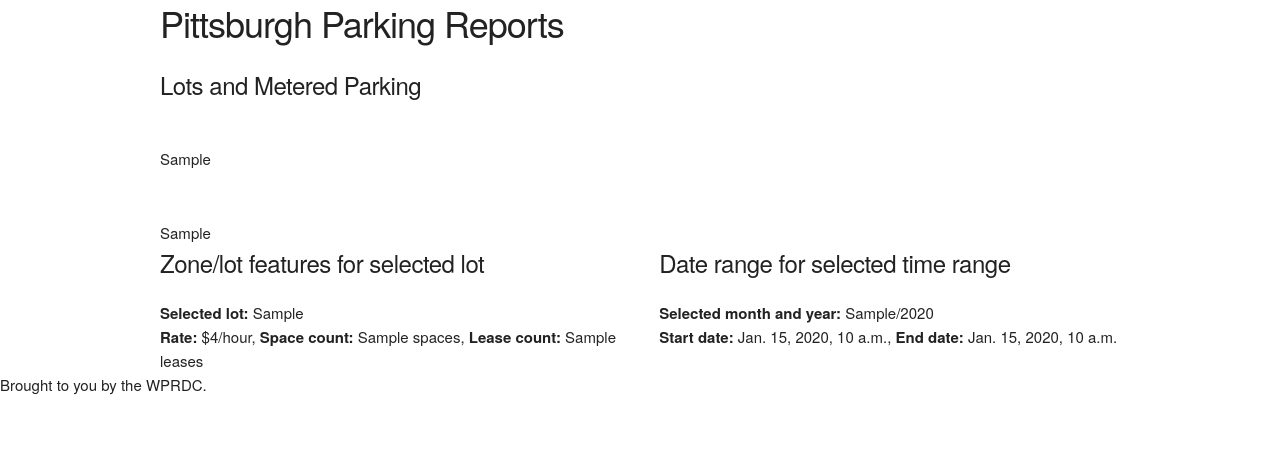
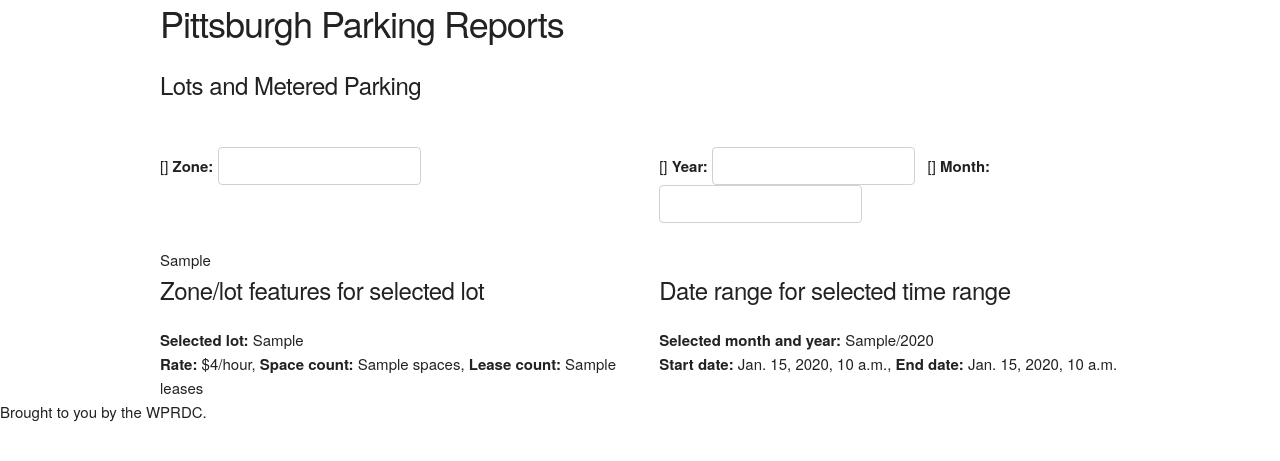
Before and after one commit to WPRDC/valet, a Django app: template templates/valet/index.html in a window 1280 px wide. Shown: the top 461 px of the page. Run offline with Django 3.2, Linux system fonts and the light colour scheme; the template is opened without the code that fills it: most values are stand-ins (such as "Sample title", 1, 10 or a date in 2020); form fields are guessed from the names that the template uses; some libraries are stand-ins or nearby versions.

Commit message:
Customize spacetime form so that it can be fit into a smaller part of the Web page

```diff
--- a/templates/valet/index.html
+++ b/templates/valet/index.html
@@ -126,10 +126,34 @@ td {
     <h5>Lots and Metered Parking</h5>
     <br>
     <div class="row" style="column-rule-style: dashed;">
-         <div class="six columns">
+         <div class="twelve columns">
              <form method="post">
                 {% csrf_token %}
-                {{ zone_picker }}
+
+                {{ form.non_field_errors }}
+                <div class="fieldWrapper">
+                    <div class = "six columns">
+                        <span>
+                            {{ form.zone.errors }}
+                            <b>Zone:</b>
+                            {{ form.zone }}
+                        </span>
+                    </div>
+                    <div class = "six columns">
+                        <span>
+                            {{ form.year.errors }}
+                            <b>Year:</b>
+                            {{ form.year }}
+                        </span>
+                        &nbsp;
+                        <span>
+                            {{ form.month.errors }}
+                            <b>Month:</b>
+                            {{ form.month }}
+                        </span>
+                    </div>
+                </div>
+
             </form>
         </div>
     </div>
--- a/views.py
+++ b/views.py
@@ -718,6 +718,7 @@ def index(request):
     output_table = format_as_table(results)
 
     context = {'zone_picker': st_form.as_p(),
+            'form': st_form,
             'start_date': format_date(start_date),
             'end_date': format_date(end_date),
             'display_zone': initial_zone,
```
